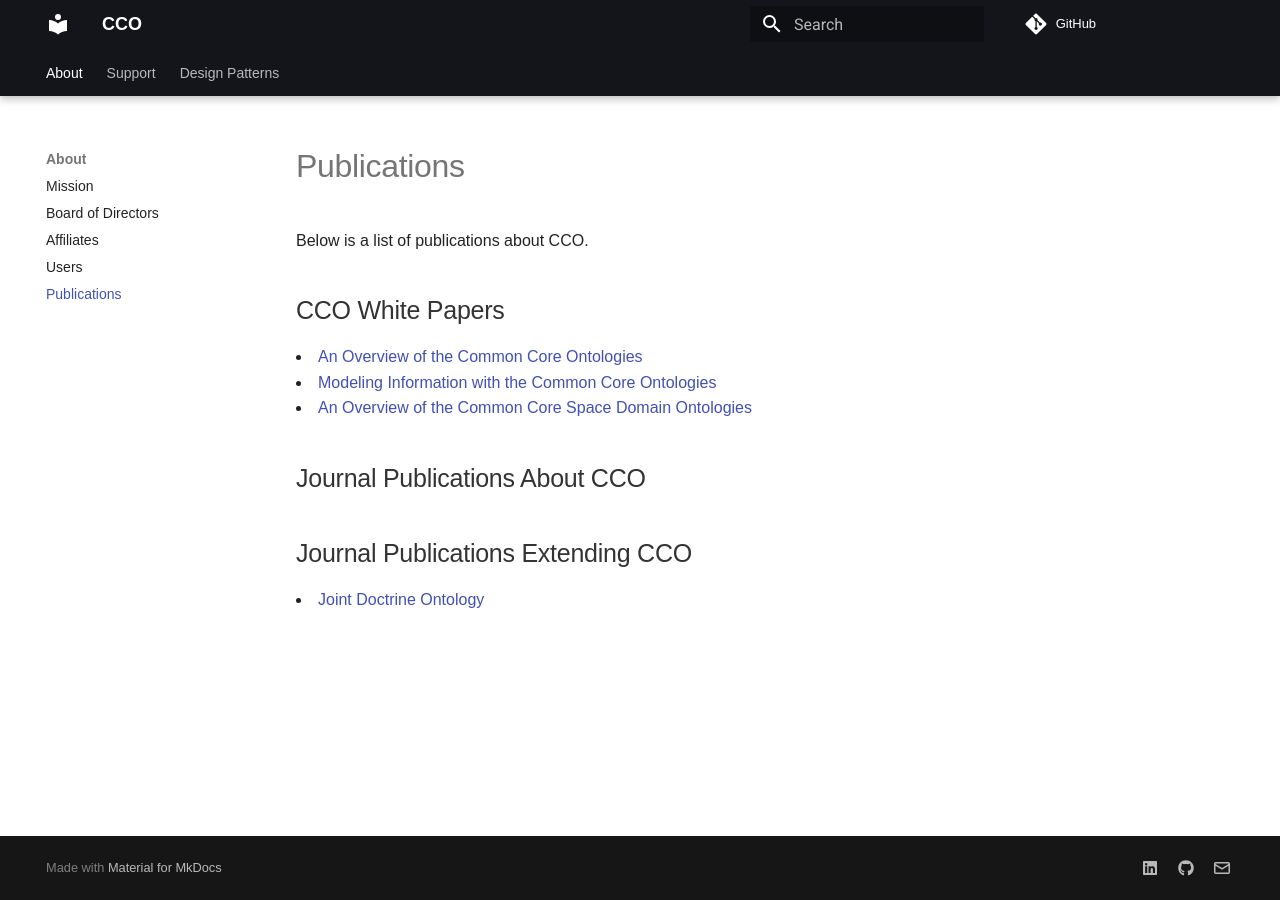
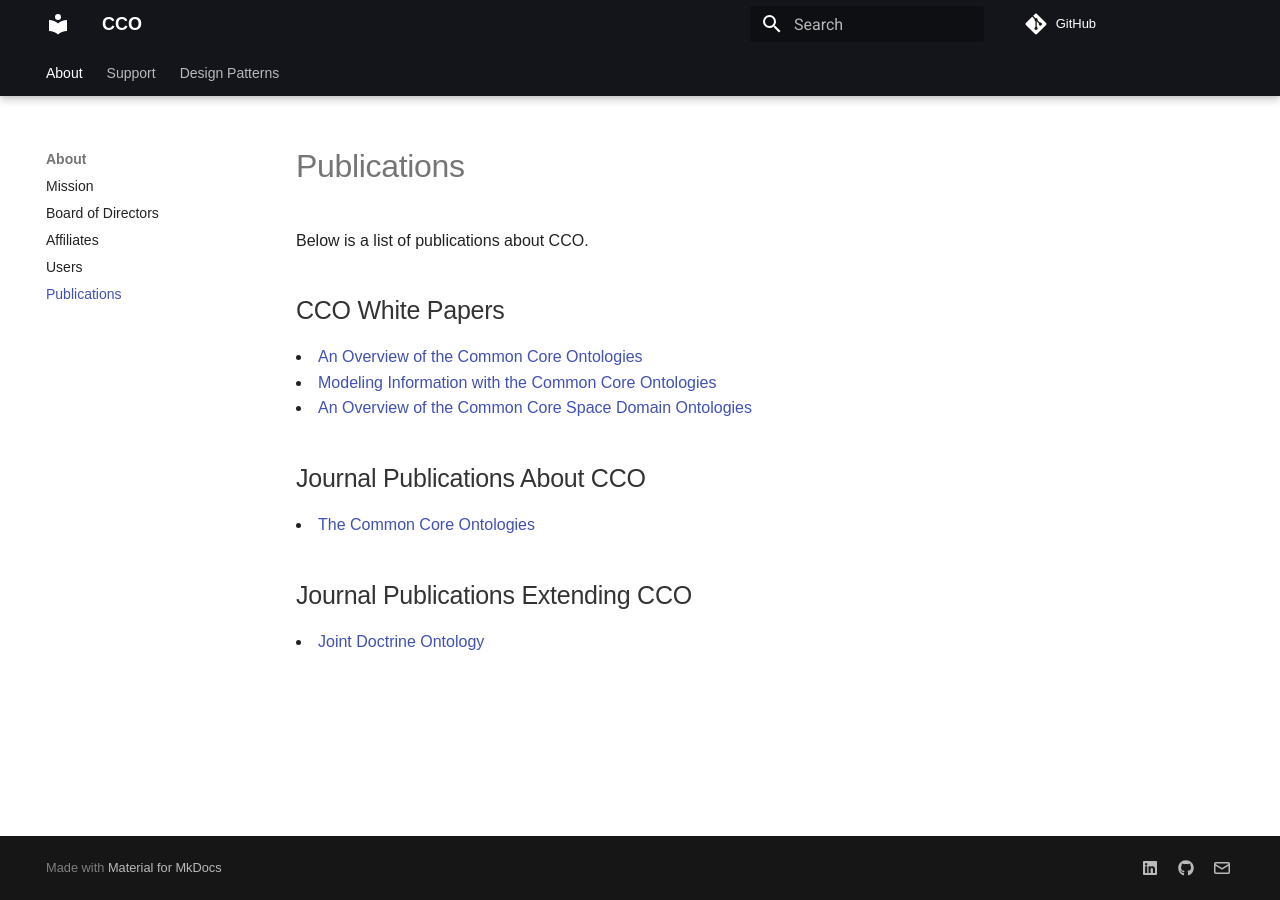
Before and after one commit to CommonCoreOntology/cco-webpage, an MkDocs documentation site: the page built from docs/publications.md, in a window 1280 px wide. Built offline with MkDocs 1.6.1 and Material for MkDocs 9.7.7, drawn with Linux system fonts in a browser that asks for light colours; comment, search, counter and statistics services are not loaded.

Commit message:
Update publications.md
-adding arxiv cco paper

```diff
--- a/docs/publications.md
+++ b/docs/publications.md
@@ -28,6 +28,7 @@
       <li><a href="https://www.nist.gov/system/files/documents/2021/10/14/nist-ai-rfi-cubrc_inc_003.pdf" class="custom-color">Modeling Information with the Common Core Ontologies</a></li>
       <li><a href="https://philarchive.org/archive/COXTSD-2" class="custom-color">An Overview of the Common Core Space Domain Ontologies</a></li>
     <h2>Journal Publications About CCO</h2>
+      <li><a href="https://arxiv.org/pdf/2404.17758" class="custom-color">The Common Core Ontologies</a></li>
     <h2>Journal Publications Extending CCO</h2>
       <li><a href="https://philpapers.org/archive/MORJDO.pdf" class="custom-color">Joint Doctrine Ontology</a></li>
 </body>
```
